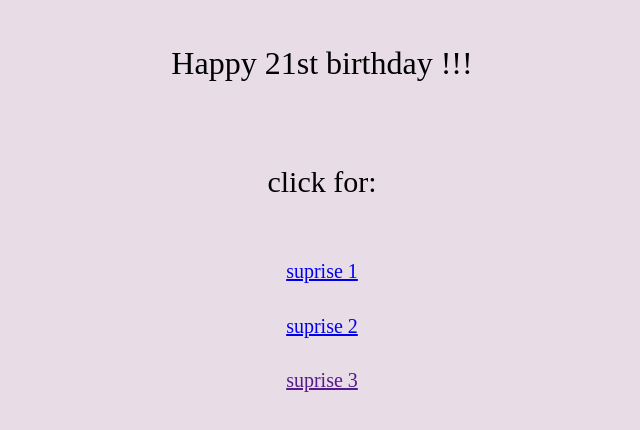
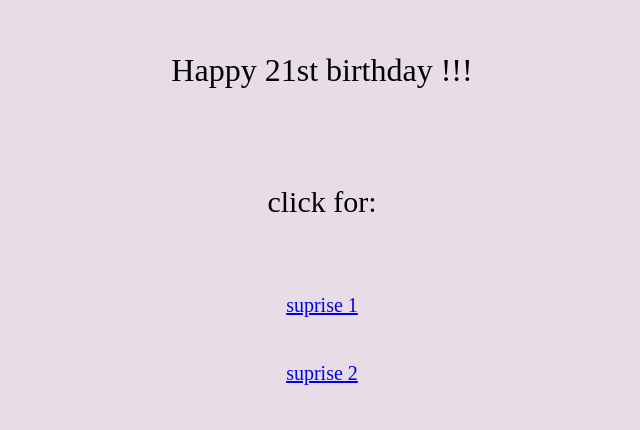
Before and after one commit to emocrab/emocrabs-website, a plain HTML site: page 3.html in a window 1280 px wide. Shown: the whole page, without its empty margins (318-958 px from the left). Drawn offline with Linux system fonts and the light colour scheme.

Commit message:
Update 3.html

```diff
--- a/3.html
+++ b/3.html
@@ -15,5 +15,4 @@
    <p>click for:</p>
    <p2><a href="o.html">suprise 1</a></p2>
    <p3><a href="index.html">suprise 2</a></p3>
-   <p4><a href="">suprise 3</a></p4>
-</body>
+  </body>
```
